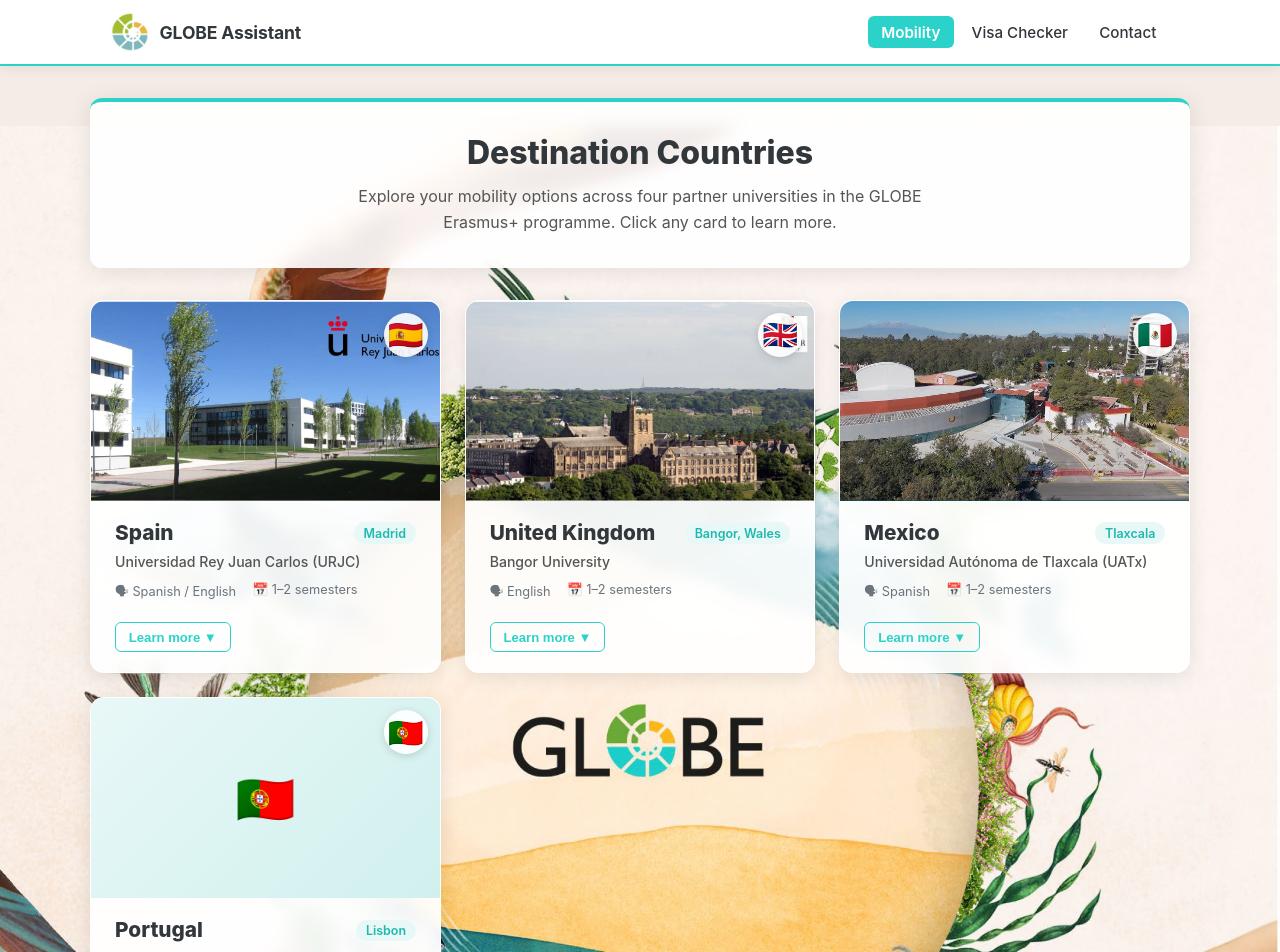
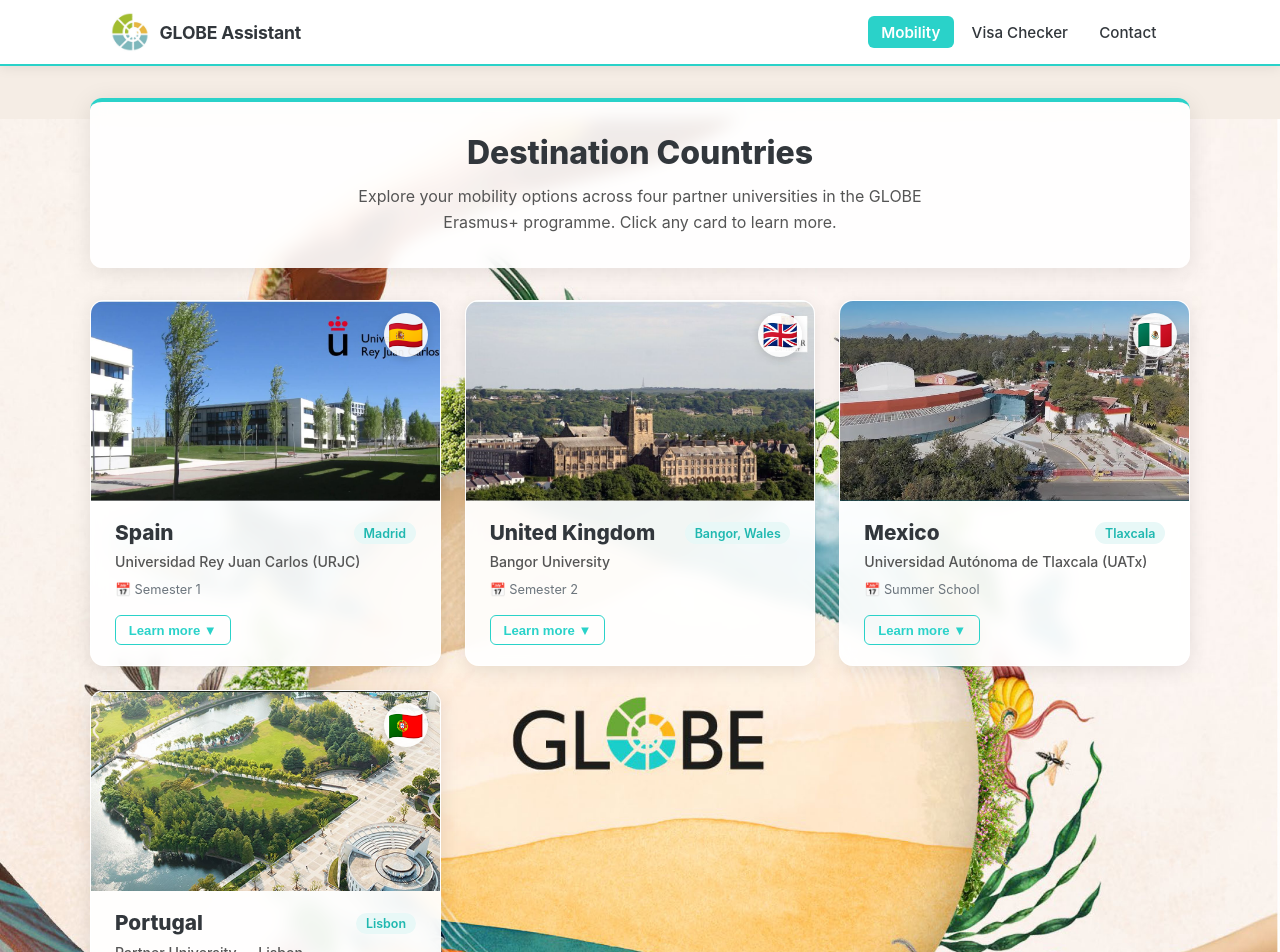
Before and after one commit to Samson-GLOBE/globe-assistant-website, a React (Vite) app: page /mobility in a window 1280 px wide. Shown: the top 952 px of the page. Built offline with nearby package versions, Linux system fonts and the light colour scheme.

Commit message:
Update campus details and image handling

```diff
--- a/src/pages/MobilityPage.jsx
+++ b/src/pages/MobilityPage.jsx
@@ -6,50 +6,86 @@
     university: 'Universidad Rey Juan Carlos (URJC)',
     city: 'Madrid',
     flag: '🇪🇸',
-    image: '/spain-campus.jpg',
+    flagCode: 'ES',
+    image: '/spain-campus.JPG',
+    imageFallback: '/spain-campus.jpg',
     description:
       'Located in the vibrant capital Madrid, URJC offers a rich academic environment with strong links to European institutions. Students enjoy world-class research facilities and a dynamic student life.',
     highlights: ['Full EU member', 'Erasmus+ hub', 'Spanish & English programmes', 'Vibrant city life'],
-    language: 'Spanish / English',
-    duration: '1–2 semesters',
+    duration: 'Semester 1',
   },
   {
     country: 'United Kingdom',
     university: 'Bangor University',
     city: 'Bangor, Wales',
     flag: '🇬🇧',
-    image: '/uk-campus.jpg',
+    flagCode: 'GB',
+    image: '/uk-campus.JPG',
+    imageFallback: '/uk-campus.jpg',
     description:
       'Nestled between mountains and sea in North Wales, Bangor University combines stunning natural surroundings with excellent academic provision and a welcoming international community.',
     highlights: ['Top research university', 'Mountain & coastal setting', 'Strong student support', 'Historic Welsh culture'],
-    language: 'English',
-    duration: '1–2 semesters',
+    duration: 'Semester 2',
   },
   {
     country: 'Mexico',
     university: 'Universidad Autónoma de Tlaxcala (UATx)',
     city: 'Tlaxcala',
     flag: '🇲🇽',
+    flagCode: 'MX',
     image: '/mexico-campus.jpg',
+    imageFallback: '/mexico-campus.jpg',
     description:
       'UATx is one of Mexico\'s distinguished public universities, located in the historic state of Tlaxcala. It offers a unique Latin American academic and cultural experience with strong exchange programmes.',
     highlights: ['Historic UNESCO city', 'Latin American culture', 'Affordable living', 'Warm community'],
-    language: 'Spanish',
-    duration: '1–2 semesters',
+    duration: 'Summer School',
   },
   {
     country: 'Portugal',
     university: 'Partner University — Lisbon',
     city: 'Lisbon',
     flag: '🇵🇹',
-    image: null, // will show placeholder until image is added
+    flagCode: 'PT',
+    image: '/portugal-campus.JPG',
+    imageFallback: '/portugal-campus.jpg',
     description:
       'Lisbon, one of Europe\'s oldest and most beautiful capitals, hosts our Portuguese partner institution. Students benefit from exceptional quality of life, a sunny climate, and a thriving international community.',
-    highlights: ['EU member state', 'Atlantic coast location', 'Portuguese language', 'Affordable European capital'],
-    language: 'Portuguese / English',
-    duration: '1–2 semesters',
+    highlights: ['EU member state', 'Atlantic coast location', 'Affordable European capital', 'Rich cultural heritage'],
+    duration: 'Semester 3',
   },
 ];
+
+function CampusImage({ src, fallback, alt, flagCode }) {
+  const [currentSrc, setCurrentSrc] = useState(src);
+  const [failed, setFailed] = useState(false);
+
+  function handleError() {
+    if (currentSrc === src && fallback !== src) {
+      // Try the lowercase fallback first
+      setCurrentSrc(fallback);
+    } else {
+      // Both failed — show text placeholder
+      setFailed(true);
+    }
+  }
+
+  if (failed) {
+    return (
+      <div style={styles.imgPlaceholder}>
+        <span style={styles.flagCodeText}>{flagCode}</span>
+      </div>
+    );
+  }
+
+  return (
+    <img
+      src={currentSrc}
+      alt={alt}
+      style={styles.img}
+      onError={handleError}
+    />
+  );
+}
 
 export default function MobilityPage() {
   const [expanded, setExpanded] = useState(null);
@@ -77,23 +113,12 @@
             >
               {/* Photo */}
               <div style={styles.imgWrapper}>
-                {dest.image ? (
-                  <img
-                    src={dest.image}
-                    alt={`${dest.university} campus`}
-                    style={styles.img}
-                    onError={e => {
-                      e.target.style.display = 'none';
-                      e.target.nextSibling.style.display = 'flex';
-                    }}
-                  />
-                ) : null}
-                <div style={{
-                  ...styles.imgPlaceholder,
-                  display: dest.image ? 'none' : 'flex',
-                }}>
-                  <span style={{ fontSize: '3rem' }}>{dest.flag}</span>
-                </div>
+                <CampusImage
+                  src={dest.image}
+                  fallback={dest.imageFallback}
+                  alt={`${dest.university} campus`}
+                  flagCode={dest.flagCode}
+                />
                 <div style={styles.flagBadge}>{dest.flag}</div>
               </div>
 
@@ -104,8 +129,9 @@
                   <span style={styles.cityTag}>{dest.city}</span>
                 </div>
                 <h3 style={styles.uniName}>{dest.university}</h3>
+
+                {/* Duration only — no language */}
                 <div style={styles.metaRow}>
-                  <span style={styles.metaItem}>🗣 {dest.language}</span>
                   <span style={styles.metaItem}>📅 {dest.duration}</span>
                 </div>
 
@@ -213,7 +239,6 @@
     height: '100%',
     objectFit: 'cover',
     display: 'block',
-    transition: 'transform 0.3s',
   },
   imgPlaceholder: {
     width: '100%',
@@ -222,6 +247,12 @@
     display: 'flex',
     alignItems: 'center',
     justifyContent: 'center',
+  },
+  flagCodeText: {
+    fontSize: '2.5rem',
+    fontWeight: '800',
+    color: '#2ad2c9',
+    opacity: 0.6,
   },
   flagBadge: {
     position: 'absolute',
```
